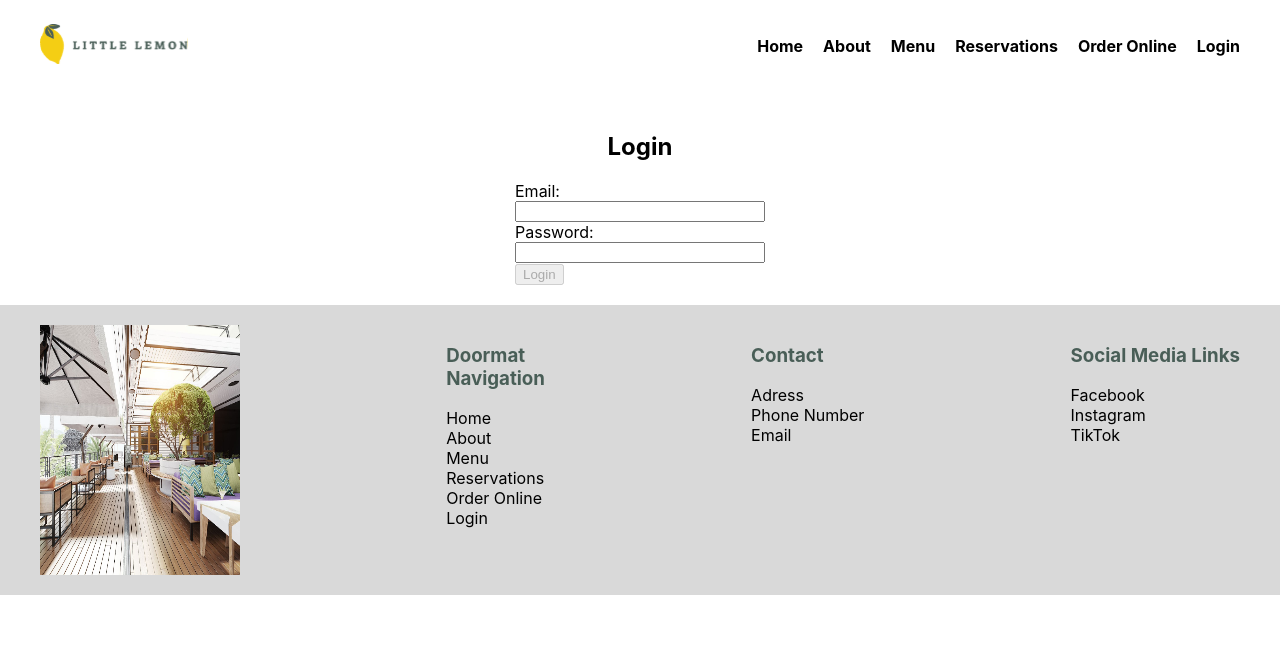
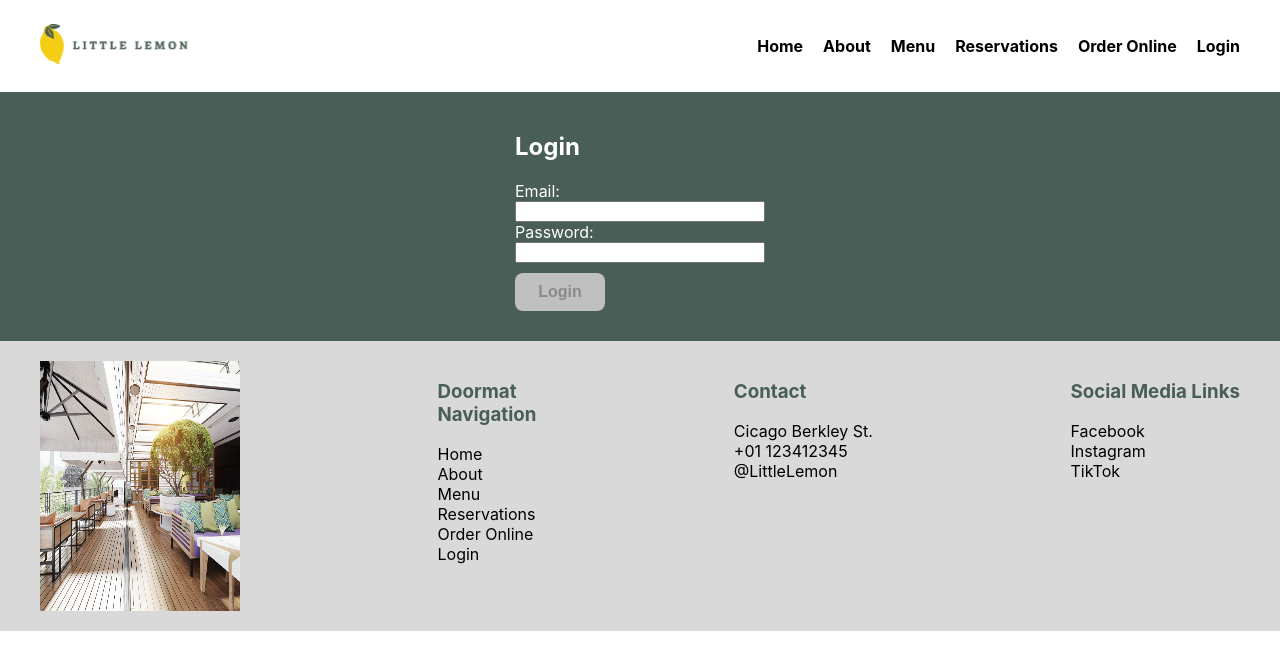
Before and after one commit to KathidB/Little-Lemon-Restaurant, a React (Create React App) app: page /Login in a window 1280 px wide. Shown: the top 670 px of the page. Built offline with nearby package versions, Linux system fonts and the light colour scheme; a web font is replaced by a local one.

Commit message:
added styling and new functionality and content for new components

```diff
--- a/src/components/Footer.js
+++ b/src/components/Footer.js
@@ -38,9 +38,14 @@ function Footer () {
         <div>
           <h3 className='footer-header'>Contact</h3>
           <ul className='list-tyle'>
-            <li>Adress</li>
-            <li>Phone Number</li>
-            <li>Email</li>
+            <li>Cicago Berkley St.</li>
+            <li>+01 123412345</li>
+            <a
+              style={{ textDecoration: 'none', color: 'black' }}
+              href={`mailto:${'littlelemon@lemon.com'}`}
+            >
+              @LittleLemon
+            </a>
           </ul>
         </div>
         <div>
--- a/src/components/Pages/Login.js
+++ b/src/components/Pages/Login.js
@@ -22,7 +22,8 @@ function Login () {
   }
 
   return (
-    <div className='login-form wrapper'>
+    <div style={{ background: '#495E57' }} className='login-form '>
+      <div className='wrapper'>
         <h2>Login</h2>
         <form onSubmit={handleSubmit}>
           <div className='form-group'>
@@ -57,10 +58,15 @@ function Login () {
               </span>
             ) : null}
           </div>
-        <button type='submit' disabled={password.length < 8}>
+          <button
+            className='login-btn'
+            type='submit'
+            disabled={password.length < 8}
+          >
             Login
           </button>
         </form>
+      </div>
     </div>
   )
 }
--- a/src/components/Pages/OrderOnline.js
+++ b/src/components/Pages/OrderOnline.js
@@ -1,5 +1,18 @@
 function OrderOnline () {
-  return <h2 className='wrapper' style={{textAlign: "center"}}>Order Online Coming soon</h2>
+  return (
+    <div className='wrapper' style={{ textAlign: 'center' }}>
+      <h2>Order Online</h2>
+      <p>
+        We are currently working on the "Order Online" section of our website.
+        Please bear with us as we make improvements to enhance your online
+        ordering experience.
+      </p>
+      <p>
+        In the meantime, if you have any questions or would like to place an
+        order, please feel free to contact us at littlelemon@.
+      </p>
+    </div>
+  )
 }
 
 export default OrderOnline
--- a/src/components/Restaurant.js
+++ b/src/components/Restaurant.js
@@ -8,11 +8,12 @@ const Restaurant = () => {
         <h2 className='section-title'>Little Lemon</h2>
         <p className='restaurant-location'>Chicago</p>
         <p className='restaurant-desc'>
-          Amet minim mollit non deserunt ullamco est sit aliqua dolor do amet
-          sint. Velit officia consequat duis enim velit mollit. Exercitation
-          veniam consequat sunt nostrud amet. Amet minim mollit non deserunt
-          ullamco est sit aliqua dolor do amet sint. Velit officia consequat
-          duis enim velit mollit.
+          Located in the heart of Chicago, Little Lemon is your gateway to a
+          culinary journey through Mediterranean and Italian flavors. Our
+          specialties include the refreshing Greek Salad, classic Bruschetta,
+          and the irresistible Lemon Dessert. Explore the world of flavors at
+          Little Lemon Chicago. Join us today for an unforgettable culinary
+          adventure!
         </p>
       </div>
       <div className='restaurant-imgs'>
--- a/src/index.css
+++ b/src/index.css
@@ -3,7 +3,7 @@ body {
   padding: 0;
   box-sizing: border-box;
   font-family: -apple-system, BlinkMacSystemFont, 'Segoe UI', 'Roboto', 'Oxygen',
-    'Ubuntu', 'Cantarell', 'Fira Sans', 'Droid Sans', 'Helvetica Neue','Markazi Text', 'Phudu',
+    'Ubuntu', 'Cantarell', 'Fira Sans', 'Droid Sans', 'Helvetica Neue', 'Markazi Text', 'Phudu',
     sans-serif;
   -webkit-font-smoothing: antialiased;
   -moz-osx-font-smoothing: grayscale;
@@ -100,11 +100,12 @@ code {
   font-size: 64px;
   font-style: normal;
   font-weight: 500;
-  line-height: 85.02%; /* 54.413px */
+  line-height: 85.02%;
+  /* 54.413px */
   margin-bottom: -30px;
 }
 
-.header-text h2{
+.header-text h2 {
   font-family: 'Markazi Text', serif;
   font-size: 40px;
   font-style: normal;
@@ -152,7 +153,7 @@ line-height: 85.02%;
 
 }
 
-.specials-name{
+.specials-name {
   color: black;
   font-family: Karla;
   font-size: 18px;
@@ -231,6 +232,7 @@ line-height: 90%;
   gap: 0 15px;
 
 }
+
 .testimonial-user p {
   font-weight: bold;
 }
@@ -243,22 +245,22 @@ line-height: 90%;
 
 /* // RESTAURANT INFO */
 
-.restaurant-section{
+.restaurant-section {
   display: flex;
   justify-content: space-between;
   flex-wrap: wrap;
   gap: 20px;
-  padding-bottom: 100px;
+  padding-bottom: 70px;
 }
 
-.restaurant-info{
+.restaurant-info {
   min-width: 35%;
   max-width: 50%;
   flex: 1;
 }
 
-.chefs-img{
-  height:  300px;
+.chefs-img {
+  height: 300px;
   width: 250px;
   object-fit: cover;
   object-position: 80%;
@@ -266,7 +268,7 @@ line-height: 90%;
   box-shadow: 0px 0px 2px rgba(0, 0, 0, 0.473);
 }
 
-.chef-one{
+.chef-one {
   position: relative;
   left: 50px;
   top: 50px;
@@ -274,7 +276,7 @@ line-height: 90%;
 }
 
 
-.restaurant-location{
+.restaurant-location {
   margin-top: -20px;
   font-family: Markazi Text;
   font-size: 40px;
@@ -283,7 +285,8 @@ line-height: 90%;
   line-height: normal;
   color: #333333;
 }
-.restaurant-desc{
+
+.restaurant-desc {
   text-align: justify;
   font-family: Karla;
   font-size: 20px;
@@ -297,22 +300,35 @@ line-height: normal;
 
 /* // LOGIN FORM */
 
-.login-form{
+.login-form {
   display: flex;
   flex-direction: column;
   justify-content: center;
   align-items: center;
+  color: white;
 }
 
-.form-group{
+.form-group {
   display: flex;
   flex-direction: column;
   width: 250px;
 }
 
+.login-btn {
+  margin: 10px 0;
+  padding: 10px;
+  width: 90px;
+  border-radius: 8px;
+  background-color: #F4CE14;
+  border: transparent;
+  font-weight: bold;
+  font-size: 16px;
+  cursor: pointer;
+}
 
-
-
+.login-btn:disabled {
+  background-color: silver;
+}
 /* /// FOOTER  */
 .footer {
   background-color: #D9D9D9;
```
Lines whose indentation alone changed are shown as unchanged.
